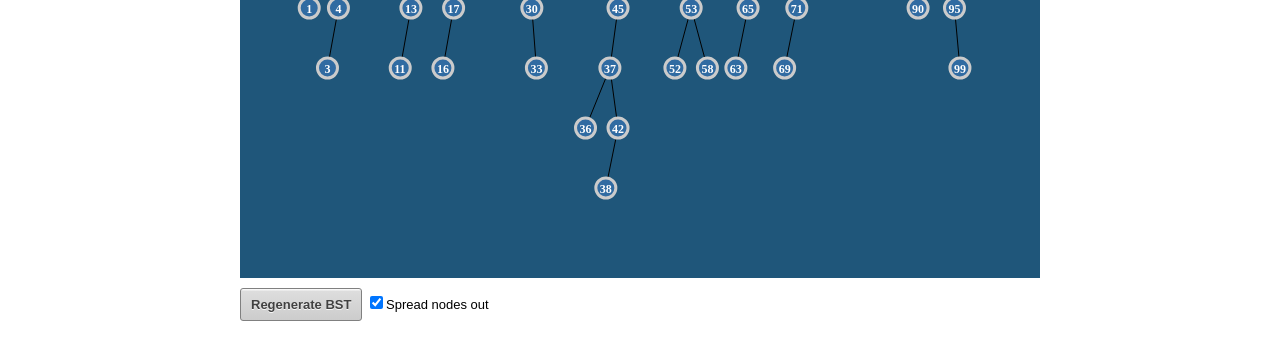
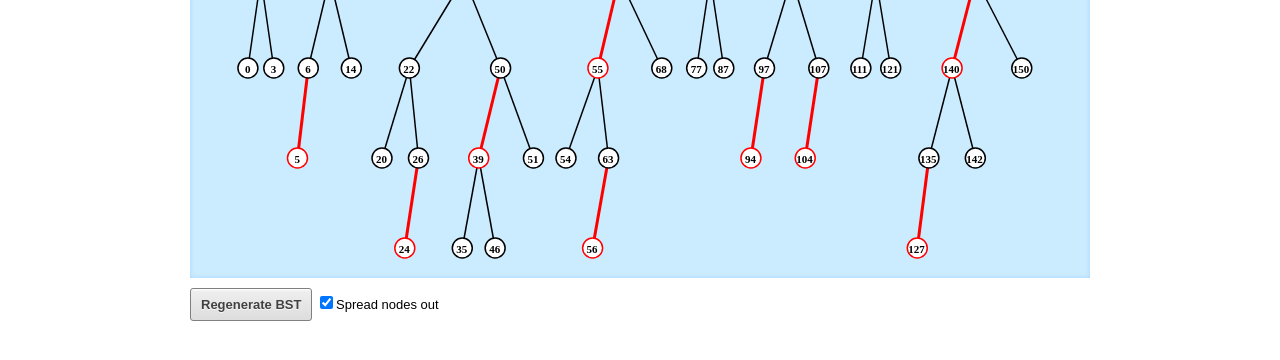
Before and after one commit to vivekthakyal/ds-algo-visualizations, a plain HTML site: page index.html in a window 1280 px wide. Shown: the part 322-682 px from the top of the page. Drawn offline with Linux system fonts and the light colour scheme.

Commit message:
Added rendering logic for left-leaning-red-black-binary-search-trees

```diff
--- a/binarySearchTree.js
+++ b/BinarySearchTree.js
@@ -1,10 +1,12 @@
+var vktl = vktl || {};
+vktl.bst = {
     /**
      * Creates a tree node
      *
- * key - the key
- * value - the value associated with the key
+     * @param key - the key
+     * @param value - the value associated with the key
      */
-function Node(key, value) {
+    Node : function(key, value) {
         this.key_ = key;
         this.value_ = value;
         this.left_ = null;
@@ -12,36 +14,38 @@ function Node(key, value) {
 
         this.size_ = 1;
         this.height_ = 0;
-}
+    },
 
     /**
      * Creates a binary search tree object with a null root
      */
-function BinarySearchTree() {
+    BinarySearchTree : function() {
         this.root_ = null;
     }
+};
+
 
 /**
- * Inserts a key with its corresponding value into the BST. Updates the value
- * associated with key if the key is already present in the BST.
+ * Inserts a key with its corresponding value into the bst. Updates the value
+ * associated with key if the key is already present in the bst.
  *
  * key - the key
  * value - the value associated with the key
  */
-BinarySearchTree.prototype.insert = function(key, value) {
+vktl.bst.BinarySearchTree.prototype.insert = function(key, value) {
     this.root_ = insertImpl_(this.root_, key, value);
 };
 
-BinarySearchTree.prototype.remove = function(key, value) {
+vktl.bst.BinarySearchTree.prototype.remove = function(key, value) {
     // TODO Hibbard deletion
 };
 
 /**
- * Returns true if the key is present in the BST, false otherwise
+ * Returns true if the key is present in the bst, false otherwise
  *
- * key - the key to search in the BST
+ * key - the key to search in the bst
  */
-BinarySearchTree.prototype.containsKey = function(key) {
+vktl.bst.BinarySearchTree.prototype.containsKey = function(key) {
     var curr = this.root_;
 
     while (curr !== null) {
@@ -57,21 +61,21 @@ BinarySearchTree.prototype.containsKey = function(key) {
 };
 
 /**
- * Returns the height of the BST
+ * Returns the height of the bst
  */
-BinarySearchTree.prototype.height_ = function () {
+vktl.bst.BinarySearchTree.prototype.height_ = function () {
     return heightImpl_(this.root_);
 };
 
 /**
- * Draws the BST on a canvas
+ * Draws the bst on a canvas
  *
  * ctxFg - canvas 2d context for the foreground where the nodes are drawn
  * ctxBg - canvas 2d context for the backaground where the tree edges are drawn
  * width - width of the canvas
  * height - height of the canvas
  */
-BinarySearchTree.prototype.draw = function (ctxFg, ctxBg, width, height, spreadNodes) {
+vktl.bst.BinarySearchTree.prototype.draw = function (ctxFg, ctxBg, width, height, spreadNodes) {
     var minX = width * 0.05;
     var maxX = width - minX;
     var minY = height * 0.05;
@@ -126,7 +130,7 @@ function sizeWeightedRatio_(node) {
 
 function insertImpl_(node, key, value) {
     if (node === null) {
-        node = new Node(key, value);
+        node = new vktl.bst.Node(key, value);
         return node;
     }
 
--- /dev/null
+++ b/RedBlackTree.js
@@ -0,0 +1,227 @@
+var vktl = vktl || {};
+vktl.rbt = {
+    RED : 0,
+    BLACK : 1,
+    /**
+     * Creates a tree node
+     *
+     * @param key - the key
+     * @param value - the value associated with the key
+     */
+    Node : function(key, value) {
+        this.key_ = key;
+        this.value_ = value;
+        this.left_ = null;
+        this.right_ = null;
+        this.color_ = vktl.rbt.RED;
+
+        this.size_ = 1;
+    },
+
+    /**
+     * Creates a left leaning red black tree object with a null root
+     */
+    RedBlackTree : function() {
+        this.root_ = null;
+    }
+};
+
+/**
+ * Inserts a key, value pair into the tree. If the key already exist in the
+ * tree then the value corresponding to the key is updated.
+ *
+ * @param key - the key
+ * @param value - the value associated with the key
+ */
+vktl.rbt.RedBlackTree.prototype.insert = function (key, value) {
+    this.root_ = this.insertImpl_(this.root_, key, value);
+    this.root_.color_ = vktl.rbt.BLACK;
+};
+
+/**
+ * Retrieves the value associated with the passed key
+ *
+ * @param key - the key to fetch the value for
+ * @returns - the value associated with the passed key if the key exists in
+ * the tree, null otherwise
+ */
+vktl.rbt.RedBlackTree.prototype.getValue = function(key) {
+    var node = this.root_;
+    while(node !== null) {
+        if (key === node.key_) {
+            return node.value_;
+        } else if (key < node.key_) {
+            node = node.left_;
+        } else {
+            node = node.right;
+        }
+    }
+    return null;
+};
+
+vktl.rbt.RedBlackTree.prototype.remove = function(key) {
+
+};
+
+vktl.rbt.RedBlackTree.prototype.containsKey = function(key) {
+    var node = this.root_;
+    while (node !== null) {
+        if (node.key_ === key) {
+            return true;
+        } else if (key < node.key_) {
+            node = node.left_;
+        } else {
+            node = node.right_;
+        }
+    }
+    return false;
+};
+
+vktl.rbt.RedBlackTree.prototype.insertImpl_ = function(node, key, value) {
+    if (node === null) {
+        return new vktl.rbt.Node(key, value);
+    }
+
+    if (key === node.key_) {
+        node.value_ = value;
+    } else if (key < node.key_) {
+        node.left_ = this.insertImpl_(node.left_, key, value);
+    } else if (key > node.key_) {
+        node.right_ = this.insertImpl_(node.right_, key, value);
+    }
+
+    if (this.isRed_(node.right_) && !this.isRed_(node.left_)) {
+        node = this.rotateLeft_(node);
+    }
+    if (this.isRed_(node.left_) && this.isRed_(node.left_.left_)) {
+        node = this.rotateRight_(node);
+    }
+    if (this.isRed_(node.left_) && this.isRed_(node.right_)) {
+        this.flipColors_(node);
+    }
+    node.size_ = this.sizeImpl_(node.left_) + this.sizeImpl_(node.right_) + 1;
+    return node;
+};
+
+vktl.rbt.RedBlackTree.prototype.rotateLeft_ = function(node) {
+    var x = node.right_;
+    node.right_ = x.left_;
+    x.left_ = node;
+    x.color_ = node.color_;
+    node.color_ = vktl.rbt.RED;
+    x.size_ = node.size_;
+
+    node.size_ = this.sizeImpl_(node.left_) + this.sizeImpl_(node.right_) + 1;
+    return x;
+};
+
+vktl.rbt.RedBlackTree.prototype.rotateRight_ = function(node) {
+    var x = node.left_;
+    node.left_ = x.right_;
+    x.right_ = node;
+    x.color_ = node.color_;
+    node.color_= vktl.rbt.RED;
+    x.size_ = node.size_;
+
+    node.size_ = this.sizeImpl_(node.left_) + this.sizeImpl_(node.right_) + 1;
+    return x;
+};
+
+vktl.rbt.RedBlackTree.prototype.flipColors_ = function(node) {
+    node.left_.color_ = vktl.rbt.BLACK;
+    node.right_.color_ = vktl.rbt.BLACK;
+    node.color_ = vktl.rbt.RED;
+};
+
+vktl.rbt.RedBlackTree.prototype.sizeImpl_ = function(node) {
+    return node === null ? 0 : node.size_;
+};
+
+vktl.rbt.RedBlackTree.prototype.height_ = function() {
+    return this.heightImpl_(this.root_);
+};
+
+vktl.rbt.RedBlackTree.prototype.heightImpl_ = function (node) {
+    if (node === null || (node.left_ === null && node.right_ === null)) return 0;
+    return Math.max(this.heightImpl_(node.left_), this.heightImpl_(node.right_)) + 1;
+};
+
+vktl.rbt.RedBlackTree.prototype.blackHeight_ = function() {
+    return this.blackHeightImpl_(this.root_);
+};
+
+vktl.rbt.RedBlackTree.prototype.blackHeightImpl_ = function(node) {
+    if (node === null || (node.left_ === null && node.right_ === null)) return 0;
+    return Math.max(this.blackHeightImpl_(node.left_),this.blackHeightImpl_(node.right_)) + (this.isRed_(node) ? 0 : 1);
+};
+
+vktl.rbt.RedBlackTree.prototype.isRed_ = function (node) {
+    return node === null ? false : vktl.rbt.RED === node.color_;
+};
+
+/**
+ * Draws the bst on a canvas
+ *
+ * ctxFg - canvas 2d context for the foreground where the nodes are drawn
+ * ctxBg - canvas 2d context for the backaground where the tree edges are drawn
+ * width - width of the canvas
+ * height - height of the canvas
+ */
+vktl.rbt.RedBlackTree.prototype.draw = function (ctxFg, ctxBg, width, height, spreadNodes) {
+    var minX = width * 0.05;
+    var maxX = width - minX;
+    var minY = height * 0.05;
+    var maxY = height - minY;
+
+    ctxBg.beginPath();
+    this.drawImpl_(ctxFg, ctxBg, this.root_, minX, maxX, minY, (maxY - minY)/this.height_(), spreadNodes);
+    ctxBg.closePath();
+};
+
+vktl.rbt.RedBlackTree.prototype.drawImpl_ = function(ctxFg, ctxBg, node, xMin, xMax, y, yIncr, spreadNodes) {
+    var xSplit = xMin + (xMax - xMin) * (spreadNodes ? this.sizeWeightedRatio_(node) : 0.5);
+    var x = (xMax + xMin) / 2;
+    ctxFg.beginPath();
+    ctxFg.fillStyle = '#FFFFFF';
+    ctxFg.strokeStyle = this.isRed_(node) ? '#FF0000' : '#000000';
+    ctxFg.arc(x, y, 10, 0, Math.PI * 2, true);
+    ctxFg.fill();
+    ctxFg.stroke();
+    ctxFg.fillStyle = '#000000';
+    ctxFg.font = 'bold 11px serif';
+
+    // the numbers used for positioning the text are a result of guided hit and trial.
+    // I need a better way to auto calculate the position based on the font-family and
+    // font-size
+    ctxFg.fillText(node.key_, x - node.key_.toString().length * 6/2, y + 9/2);
+    ctxFg.closePath();
+
+    ctxBg.strokeStyle = this.isRed_(node) ? '#FF0000' : '#000000';
+    ctxBg.lineWidth = this.isRed_(node) ? 3 : 1.5;
+    ctxBg.lineTo(x, y);
+    ctxBg.stroke();
+    ctxBg.closePath();
+
+    if (node.left_ !== null) {
+        ctxBg.beginPath();
+        ctxBg.moveTo(x, y);
+        this.drawImpl_(ctxFg, ctxBg, node.left_, xMin, xSplit, y + yIncr, yIncr, spreadNodes);
+    }
+
+    if (node.right_ !== null) {
+        ctxBg.beginPath();
+        ctxBg.moveTo(x, y);
+        this.drawImpl_(ctxFg, ctxBg, node.right_, xSplit, xMax, y + yIncr, yIncr, spreadNodes);
+    }
+};
+
+vktl.rbt.RedBlackTree.prototype.sizeWeightedRatio_ = function(node) {
+    if (this.sizeImpl_(node.left_) == this.sizeImpl_(node.right_)) {
+        return 0.5;
+    }
+
+    // return a non-zero ratio if the left child is null, otherwise subsequent nodes
+    // with a null left child will get rendered right on the left bound all one directly
+    // under the other vertically
+    var alpha = 0.2; return node.left_ === null ? alpha : (this.sizeImpl_(node.left_) / this.sizeImpl_(node));
+};
--- a/index.html
+++ b/index.html
@@ -3,7 +3,8 @@
    <head>
       <link rel='stylesheet' type='text/css' href='visualization.css'></link>
       <script src='visualization.js'></script>
-      <script src='binarySearchTree.js'></script>
+      <script src='BinarySearchTree.js'></script>
+      <script src='RedBlackTree.js'></script>
    </head>
    <body onload='init()'>
       <div class='mainWrap'>
--- a/visualization.css
+++ b/visualization.css
@@ -17,14 +17,25 @@ button {
     text-shadow: 0 1px 0 #F7F7F7;
     font-weight: bold;
     font-size: inherit;
-    background: -moz-linear-gradient(top, #ffffff 0%, #dddddd 8%, #cccccc 100%);
-    background: -webkit-linear-gradient(top, #ffffff 0%, #dddddd 8%, #cccccc 100%);
-    background: -ms-linear-gradient(top, #ffffff 0%, #dddddd 8%, #cccccc 100%);
+    background: -moz-linear-gradient(top, #ffffff 0%, #eeeeee 8%, #dddddd 100%);
+    background: -webkit-linear-gradient(top, #ffffff 0%, #eeeeee 8%, #dddddd 100%);
+    background: -ms-linear-gradient(top, #ffffff 0%, #eeeeee 8%, #dddddd 100%);
+}
+
+button:hover {
+    box-shadow: 0 1px 1px rgba(0,0,0,.2);
+}
+
+button:active {
+    box-shadow: none;
+    background: -moz-linear-gradient(top, #ffffff 0%, #eeeeee 8%, #eeeeee 100%);
+    background: -webkit-linear-gradient(top, #ffffff 0%, #eeeeee 8%, #eeeeee 100%);
+    background: -ms-linear-gradient(top, #ffffff 0%, #eeeeee 8%, #eeeeee 100%);
 }
 
 #drawArea {
     position: relative;
-    width: 800px;
+    width: 900px;
     height: 600px;
 }
 
@@ -40,7 +51,8 @@ button {
 
 #layerBg {
     z-index: 0;
-    background-color: rgb(31, 86, 122);
+    background-color: #CBEBFF;
+    box-shadow: 0 0 4px rgba(53, 157, 253, 0.25) inset;
 }
 
 #message {
@@ -48,7 +60,7 @@ button {
 }
 
 .mainWrap {
-    width: 800px;
+    width: 900px;
     height: 100%;
     margin: auto;
 }
--- a/visualization.js
+++ b/visualization.js
@@ -11,9 +11,8 @@ function init() {
         var ctxFg = canvasFg.getContext('2d');
         var ctxBg = canvasBg.getContext('2d');
 
-        ctxFg.fillStyle = '#7A1F1F';
-        ctxFg.strokeStyle = '#CBCBCB';
-        ctxFg.lineWidth = 3;
+        ctxFg.lineWidth = 1.5;
+        ctxBg.lineWidth = 1.5;
         var tree = generateBST();
         tree.draw(ctxFg, ctxBg, canvasFg.width, canvasFg.height, SIZE_WEIGHTED);
     }
@@ -34,8 +33,8 @@ function init() {
 }
 
 function generateBST() {
-    var input = generateRandomArray(64, 0, 100);
-    var tree = new BinarySearchTree();
+    var input = generateRandomArray(64, 0, 150);
+    var tree = new vktl.rbt.RedBlackTree();
     for(var i = 0; i < input.length; i++) {
         tree.insert(input[i], input[i]);
     }
```
Lines whose indentation alone changed are shown as unchanged.
